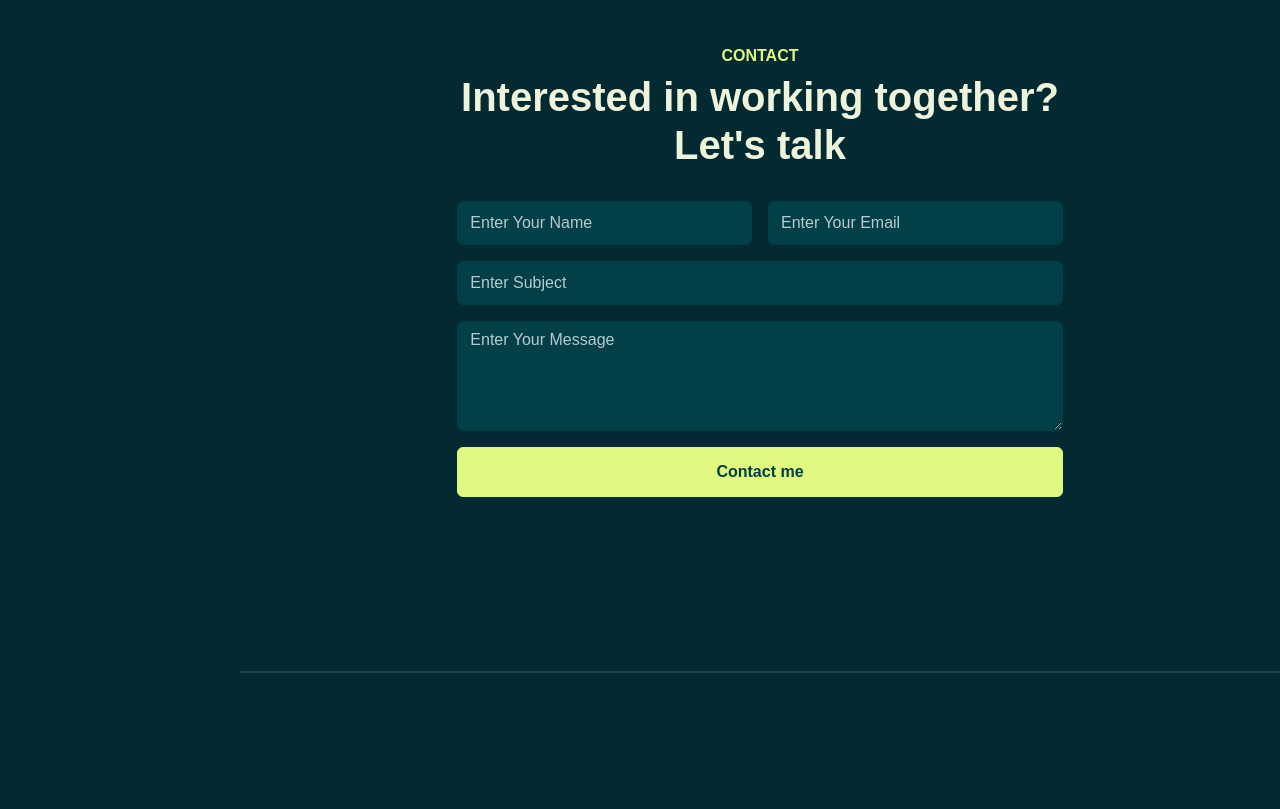
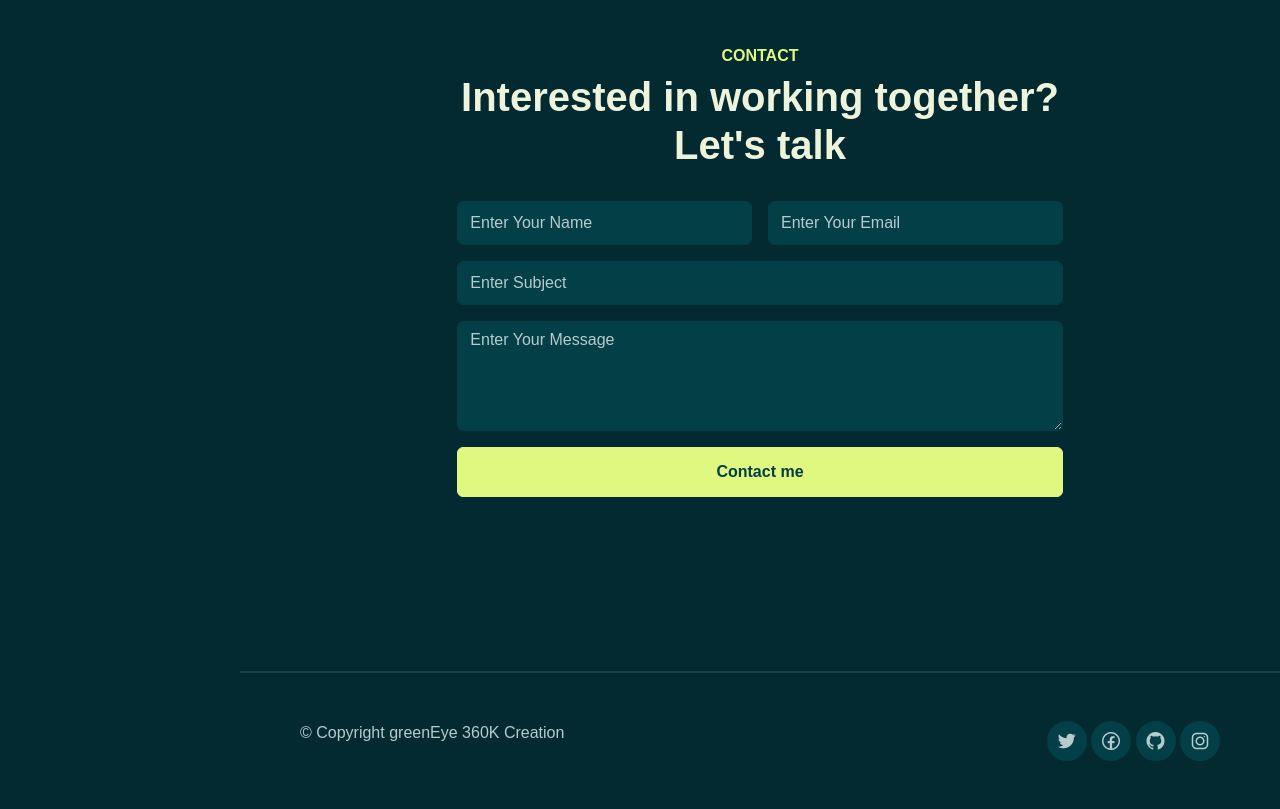
Before and after one commit to charith-codex/Portfolio_WebSite_02, a plain HTML site: page index.html in a window 1280 px wide. Shown: the part 5642-6451 px from the top of the page. Before the commit the page ends 6315 px from the top, so only its background shows below. Drawn offline with Linux system fonts and the light colour scheme; a web font is replaced by a local one.

Commit message:
final version

```diff
--- a/assets/css/style.css
+++ b/assets/css/style.css
@@ -169,3 +169,18 @@ img {
 #contact input.form-control{
   height: 44px;
 }
+
+/* SOCIAL ICONS */
+.social-icons{
+
+}
+.social-icons a{
+  width: 40px;
+  height: 40px;
+  display: inline-flex;
+  align-items: center;
+  justify-content: center;
+  background-color: var(--color-base);
+  border-radius: 100px;
+  font-size: 24px;
+}
--- a/index.html
+++ b/index.html
@@ -406,12 +406,12 @@
     <section id="contact" class="full-height px-lg-5">
       <div class="container">
 
-        <div class="row justify-content-center text-center" data-aos="fade-up">
-          <div class="col-lg-8 pb-4">
+        <div class="row justify-content-center text-center">
+          <div class="col-lg-8 pb-4" data-aos="fade-up">
             <h6 class="text-brand">CONTACT</h6>
             <h1>Interested in working together?<br>Let's talk</h1>
           </div>
-          <div class="col-lg-8">
+          <div class="col-lg-8" data-aos="fade-up" data-aos-delay="300">
             <form action="#" class="row g-lg-3 gy-3">
               <div class="form-group col-md-6">
                 <input type="text" class="form-control" placeholder="Enter Your Name">
@@ -435,6 +435,25 @@
       </div>
     </section>
     <!-- //CONTACT -->
+    <!-- FOOTER -->
+    <footer class="py-5 px-lg-5">
+      <div class="container">
+        <div class="row gy-4 justify-content-between">
+          <div class="col-auto">
+            <p class="mb-0">&copy; Copyright greenEye 360K Creation</p>
+          </div>
+          <div class="col-auto">
+            <div class="social-icons">
+              <a href="#"><i class="lab la-twitter"></i></a>
+              <a href="#"><i class="lab la-facebook"></i></a>
+              <a href="#"><i class="lab la-github"></i></a>
+              <a href="#"><i class="lab la-instagram"></i></a>
+            </div>
+          </div>
+        </div>
+      </div>
+    </footer>
+    <!-- //FOOTER -->
 
   </div>
   <!-- //CONTENT WRAPPER -->
```
